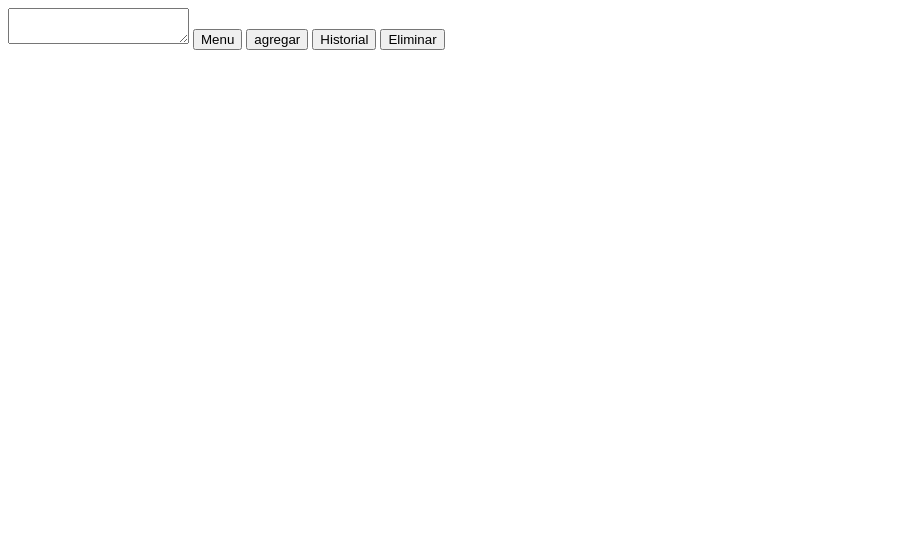
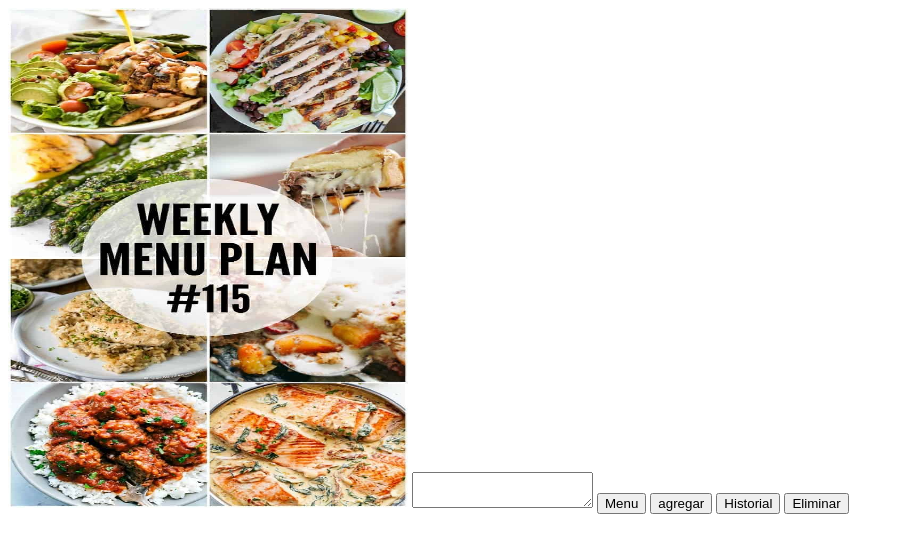
Before and after one commit to shyhotboy1/Web-Stacked, a plain HTML site: page WebStack/index.html in a window 1280 px wide. Shown: the whole page, without its empty margins (0-904 px from the left). Drawn offline with Linux system fonts and the light colour scheme.

Commit message:
Update index.html

```diff
--- a/WebStack/index.html
+++ b/WebStack/index.html
@@ -5,6 +5,7 @@
 	<title>Web-Stack</title>
 </head>
 <body>
+<img src="Weekly Family Meal Plans & Menu Ideas _ The Recipe Critic.jpg" width="400" height="500">
 <textarea id="orden" placeholder="Introduzca su orden"> </textarea>
 <button id="button" onclick="menu()">Menu</button>
 <button id="button" onclick="ordenes()">agregar</button>
@@ -16,7 +17,8 @@
 // Adrian Martinez 20-0772
 // Josue Limouzaine 20-0112
 
-//https://github.com/shyhotboy1/Web-Stacked Clases estan separadas motivo de bug de JavaScript con la funcion Onclick.
+//https://github.com/shyhotboy1/Web-Stacked
+//Clases estan separadas motivo de bug de JavaScript con la funcion Onclick.
 
 class Node{
 	constructor(data, next) {
```
